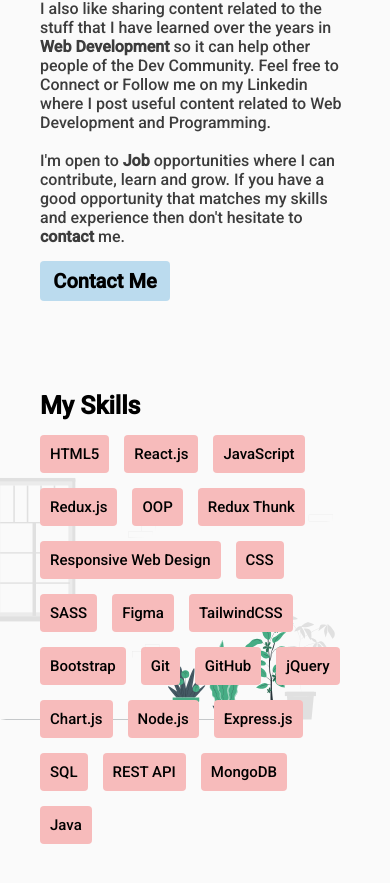
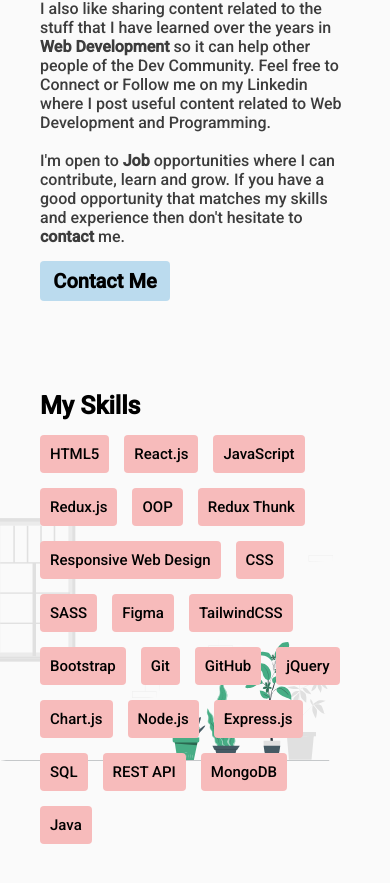
Before and after one commit to nikhil-223/myPortfolio, a React (Create React App) app: page / in a window 390 px wide. Shown: the part 1222-2105 px from the top of the page. Built offline with nearby package versions, Linux system fonts and the light colour scheme.

Commit message:
links z-index added

```diff
--- a/src/components/about/About.css
+++ b/src/components/about/About.css
@@ -38,7 +38,6 @@
 	display: flex;
 	flex-direction: column;
 	gap: 1.5rem;
-	z-index: 4;
 }
 .navref {
 	position: relative;
@@ -138,6 +137,6 @@
 		width: 28rem;
 	}
 	.about-illustration{
-	transform: translateY(70%);
+	transform: translateY(80%);
 }
 }
--- a/src/components/home/Home.scss
+++ b/src/components/home/Home.scss
@@ -99,6 +99,7 @@
 	flex-direction: column;
 	justify-content: space-evenly;
 	align-items: center;
+	z-index: 8;
 }
 
 .links .link-box {
```
